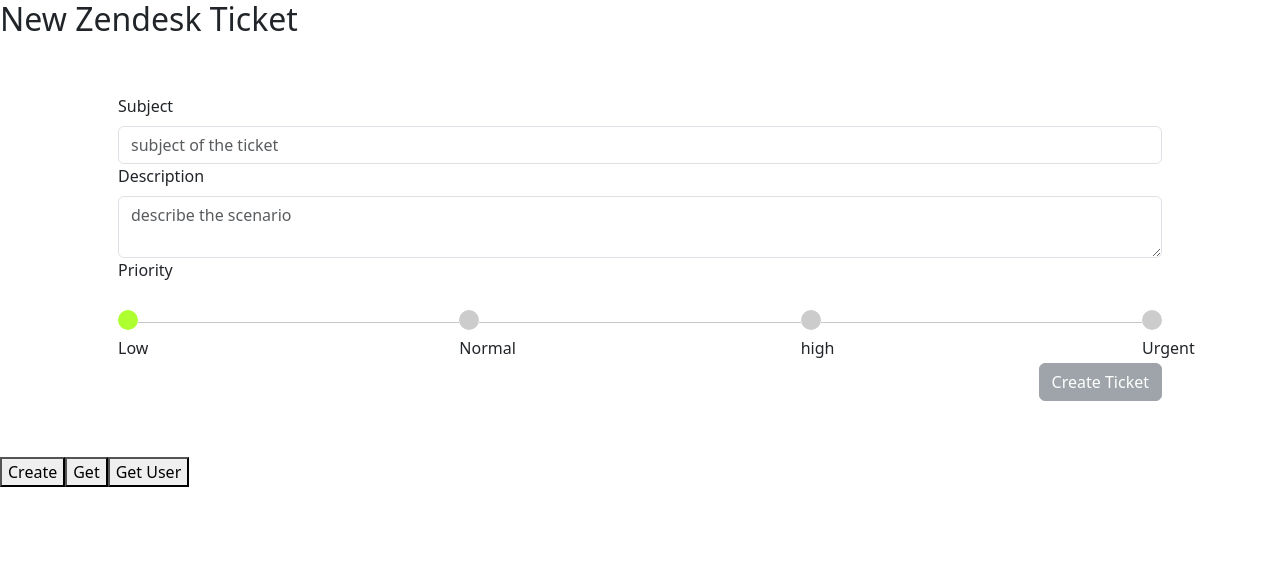
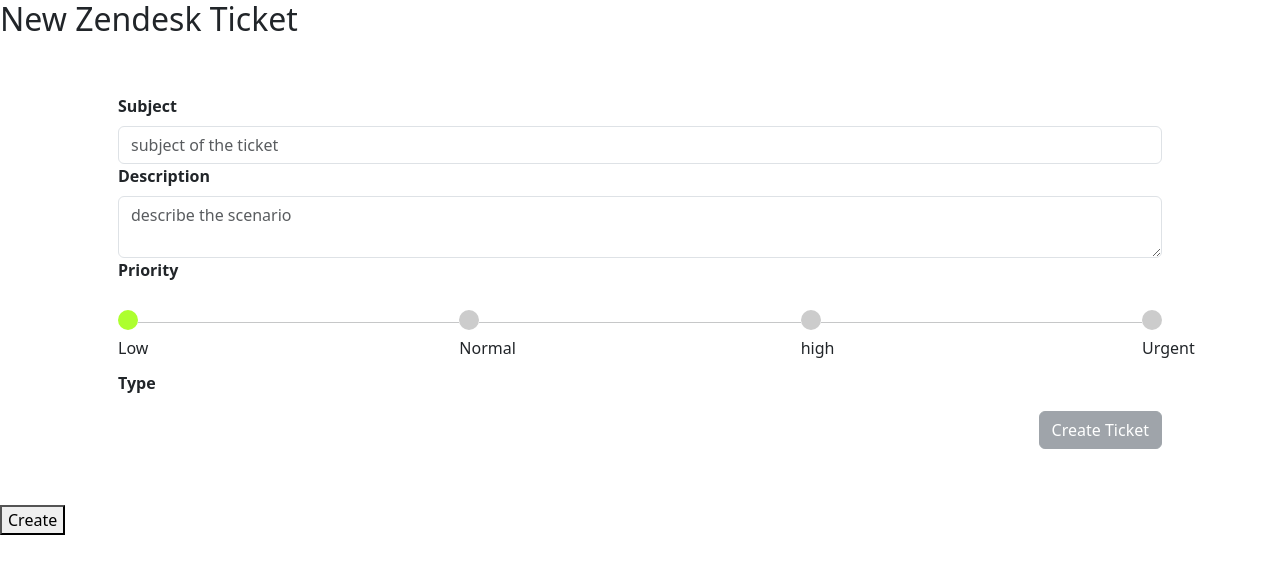
Before and after one commit to YashNarK/zendesk_portal, an Angular app: page /create-ticket in a window 1280 px wide. Shown: the top 574 px of the page. Built offline with nearby package versions, Linux system fonts and the light colour scheme; no server answers.

Commit message:
before Type Selector Component

```diff
--- a/src/app/ticketManagementComponents/create-ticket/create-ticket.component.css
+++ b/src/app/ticketManagementComponents/create-ticket/create-ticket.component.css
@@ -0,0 +1,3 @@
+.label{
+    font-weight: bolder;
+}
--- a/src/app/ticketManagementComponents/create-ticket/create-ticket.component.html
+++ b/src/app/ticketManagementComponents/create-ticket/create-ticket.component.html
@@ -11,9 +11,9 @@
         <div class="container m-auto p-5 w-70">
             <div class="row">
                 <div class="col col-6">
-                    <label for="subject" class="form-label">Subject</label>
+                    <label for="subject" class="form-label label">Subject</label>
                 </div>
-                <div class="col col-6">{{subject}}</div>
+
             </div>
             <div class="row">
                 <div class="col">
@@ -24,9 +24,9 @@
 
             <div class="row">
                 <div class="col col-6">
-                    <label for="description" class="form-label">Description</label>
+                    <label for="description" class="form-label label">Description</label>
                 </div>
-                <div class="col col-6">{{description}}</div>
+
             </div>
             <div class="row">
                 <div class="col">
@@ -36,21 +36,29 @@
                 </div>
             </div>
             <div class="row">
-                <div class="col">
-                    <label  class="form-label">Priority</label>
-                    <app-priority-slider></app-priority-slider>
+                <div class="col pb-2 mb-2">
+                    <label  class="form-label label">Priority</label>
+                    <app-priority-slider (priorityEvent)="setPriority($event)"></app-priority-slider>
 
                 </div>
             </div>
+            <div class="row">
+                <div class="col col-6">
+                    <label class="form-label label" for="Type">Type</label>
+                </div>
 
+            </div>
+            <div class="row">
+
+            </div>
             <div class="d-flex justify-content-end my-2">
             <button [disabled]="!createTicketForm.form.valid" type="submit" class="btn btn-md btn-secondary" (click)="createTicket()">Create Ticket</button>
             </div>
         </div>
     </form>
     <button (click)="createTicket()">Create</button>
-    <button (click)="getTicket()">Get</button>
-    <button (click)="getUser()">Get User</button>
+    <!-- <button (click)="getTicket()">Get</button>
+    <button (click)="getUser()">Get User</button> -->
 
 
     <script src="https://code.jquery.com/jquery-3.7.0.min.js" integrity="sha256-2Pmvv0kuTBOenSvLm6bvfBSSHrUJ+3A7x6P5Ebd07/g=" crossorigin="anonymous"></script>
--- a/src/app/ticketManagementComponents/create-ticket/create-ticket.component.ts
+++ b/src/app/ticketManagementComponents/create-ticket/create-ticket.component.ts
@@ -13,7 +13,7 @@
 export class CreateTicketComponent {
   urlPath= '/api/v2/tickets';
   description = '';
-  priority = '';
+  priority = 'low';
   subject = '';
   type='';
   tags='';
@@ -65,17 +65,20 @@
 
 
     }
-
-    getTicket(){
-      this.axiosInstance.get(this.urlPath)
-      .then((response)=>{console.log(response.data.tickets[0])})
-      .catch((error)=>{console.error(error)})
+    setPriority(value:string){
+      this.priority=value;
     }
 
-    getUser(){
-      this.axiosInstance.get(`/api/v2/users/search.json?query=naren`)
-      .then((response)=>{console.log(response)})
-      .catch((error)=>{console.error(error)});
-    }
+    // getTicket(){
+    //   this.axiosInstance.get(this.urlPath)
+    //   .then((response)=>{console.log(response.data.tickets[0])})
+    //   .catch((error)=>{console.error(error)})
+    // }
+
+    // getUser(){
+    //   this.axiosInstance.get(`/api/v2/users/search.json?query=naren`)
+    //   .then((response)=>{console.log(response)})
+    //   .catch((error)=>{console.error(error)});
+    // }
 
 }
```
